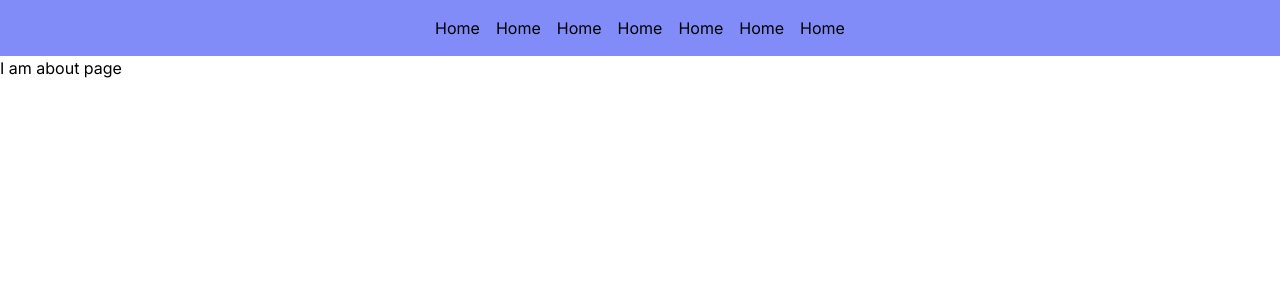
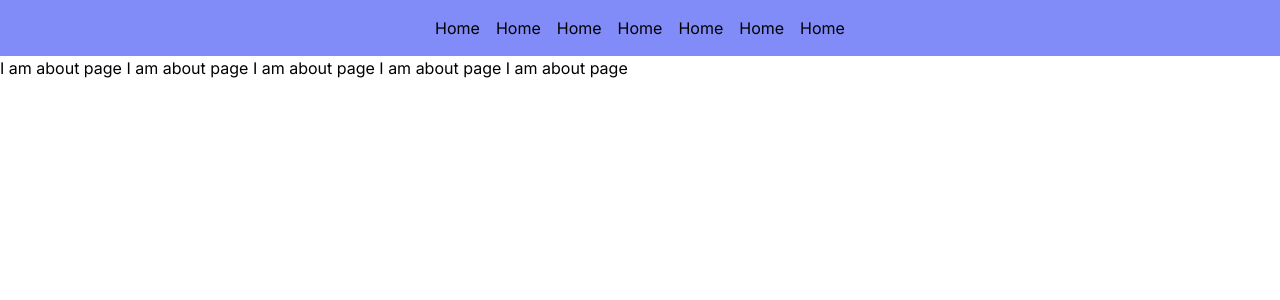
Before and after one commit to SheikhRakibhossain/Next-Me, a Next.js app: page /about in a window 1280 px wide. Shown: the top 300 px of the page. Built offline with nearby package versions, Linux system fonts and the light colour scheme.

Commit message:
some text added

```diff
--- a/src/app/about/page.js
+++ b/src/app/about/page.js
@@ -4,6 +4,10 @@ const Aboutpage = () => {
     return (
         <div>
             I am about page
+            I am about page
+            I am about page
+            I am about page
+            I am about page
         </div>
     );
 };
--- a/src/app/blog/[id]/page.js
+++ b/src/app/blog/[id]/page.js
@@ -6,6 +6,9 @@ const SingleBlog = ({params}) => {
         <div>
             <h2>Single Blog</h2>
             <h1>I am dynamic page{params.id}</h1>
+            <h1>I am dynamic page{params.id}</h1>
+            <h1>I am dynamic page{params.id}</h1>
+            <h1>I am dynamic page{params.id}</h1>
         </div>
     );
 };
--- a/src/app/courses/[...segments]/page.js
+++ b/src/app/courses/[...segments]/page.js
@@ -5,6 +5,11 @@ const CoursesPage = ({params}) => {
     return (
         <div>
             I am course page{year}with{id}
+            I am course page{year}with{id}
+            I am course page{year}with{id}
+            I am course page{year}with{id}
+            I am course page{year}with{id}
+            I am course page{year}with{id}
         </div>
     );
 };
```
Also changed, not shown: src/app/video/[[...hamas]]/page.js (added).
